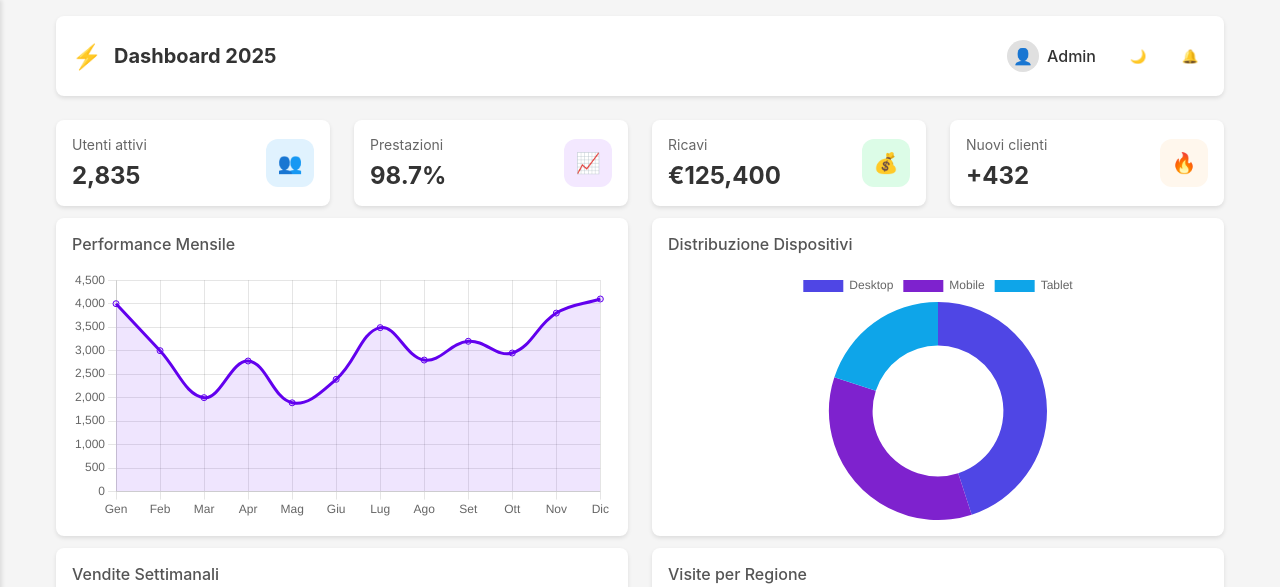
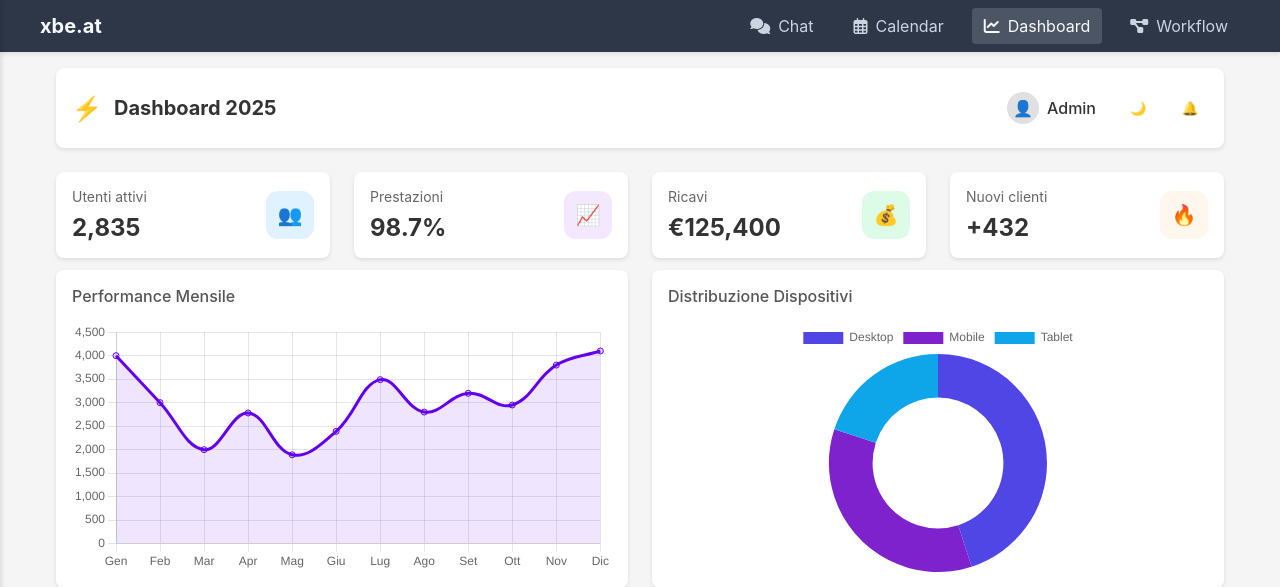
Before and after one commit to AndreaGrazia2/chat, a Flask app: page /dashboard/ in a window 1280 px wide. Shown: the top 587 px of the page. Run offline with Flask 3, Linux system fonts and the light colour scheme.

Commit message:
Navbar added

```diff
--- a/app.py
+++ b/app.py
@@ -3,7 +3,7 @@ gevent.monkey.patch_all()
 
 import os
 import sys
-from flask import Flask, request, jsonify, redirect
+from flask import Flask, request, jsonify, redirect, Blueprint
 from flask_socketio import SocketIO
 from dotenv import load_dotenv
 
@@ -32,6 +32,20 @@ from chat.handlers import register_handlers
 # Crea l'applicazione Flask
 app = Flask(__name__)
 app.config['SECRET_KEY'] = os.getenv('SECRET_KEY', 'dev_key')
+
+# Create a blueprint for common static files
+common_static = Blueprint('common_static', __name__,
+                         static_folder=os.path.join(os.path.dirname(os.path.abspath(__file__)), 'common/static'),
+                         static_url_path='/common')
+
+# Register the common static blueprint
+app.register_blueprint(common_static)
+
+# Add common templates to Jinja search path
+app.jinja_loader.searchpath.append(
+    os.path.join(os.path.dirname(os.path.abspath(__file__)), 'common/templates')
+)
+
 
 # Configura Socket.IO
 socketio = SocketIO(app, cors_allowed_origins="*",
--- a/cal/templates/calendar.html
+++ b/cal/templates/calendar.html
@@ -11,11 +11,15 @@
 	<link rel="stylesheet" href="/cal/static/css/utilities.css">
 	<link rel="stylesheet" href="/cal/static/css/responsive.css">
 	<link rel="stylesheet" href="/cal/static/css/drag-drop.css">
+	<!-- Shared navbar CSS and JS -->
+	<link rel="stylesheet" href="/common/css/navbar.css">
+	<script src="/common/js/navbar.js"></script>
 	<!-- Font Awesome per le icone -->
 	<link rel="stylesheet" href="https://cdnjs.cloudflare.com/ajax/libs/font-awesome/6.4.0/css/all.min.css">
 </head>
 
 <body class="light-theme">
+	{% include 'navbar.html' %}
 	<div class="app-container">
 		<!-- Header principale -->
 		<header class="header">
--- a/chat/templates/chat.html
+++ b/chat/templates/chat.html
@@ -10,6 +10,9 @@
 	<link rel="stylesheet" href="/chat/static/css/base.css">
 	<link rel="stylesheet" href="/chat/static/css/components.css">
 	<link rel="stylesheet" href="/chat/static/css/utilities.css">
+	<!-- Shared navbar CSS and JS -->
+	<link rel="stylesheet" href="/common/css/navbar.css">
+	<script src="/common/js/navbar.js"></script>
 	<!-- Socket.IO (libreria esterna) -->
 	<script src="https://cdn.socket.io/4.6.0/socket.io.min.js"></script>
 
@@ -20,6 +23,7 @@
 </head>
 
 <body class="dark-theme">
+	{% include 'navbar.html' %}
 	<div class="app-container">
 		<header class="header">
 			<div class="header-left">
--- /dev/null
+++ b/common/static/css/navbar.css
@@ -0,0 +1,65 @@
+.app-navbar {
+    background-color: var(--bg-secondary, #2d3748);
+    color: var(--text-primary, #f7fafc);
+    padding: 0.5rem 1rem;
+    box-shadow: 0 2px 4px rgba(0, 0, 0, 0.1);
+    z-index: 1000;
+}
+
+.navbar-container {
+    display: flex;
+    justify-content: space-between;
+    align-items: center;
+    max-width: 1200px;
+    margin: 0 auto;
+}
+
+.navbar-brand {
+    font-weight: bold;
+    font-size: 1.25rem;
+}
+
+.navbar-links {
+    display: flex;
+    gap: 1rem;
+}
+
+.navbar-link {
+    display: flex;
+    align-items: center;
+    gap: 0.5rem;
+    color: var(--text-secondary, #cbd5e0);
+    text-decoration: none;
+    padding: 0.5rem 0.75rem;
+    border-radius: 0.25rem;
+    transition: all 0.2s ease;
+}
+
+.navbar-link:hover {
+    color: var(--text-primary, #f7fafc);
+    background-color: rgba(255, 255, 255, 0.1);
+}
+
+.navbar-link.active {
+    color: var(--text-primary, #f7fafc);
+    background-color: rgba(255, 255, 255, 0.15);
+}
+
+.navbar-link i {
+    font-size: 1rem;
+}
+
+/* Responsive adjustments */
+@media (max-width: 768px) {
+    .navbar-link span {
+        display: none;
+    }
+
+    .navbar-link i {
+        font-size: 1.25rem;
+    }
+
+    .navbar-links {
+        gap: 0.5rem;
+    }
+}
--- /dev/null
+++ b/common/static/js/navbar.js
@@ -0,0 +1,20 @@
+document.addEventListener('DOMContentLoaded', function() {
+    // Determine current page and highlight the appropriate nav link
+    const currentPath = window.location.pathname;
+
+    // Remove any existing active classes
+    document.querySelectorAll('.navbar-link').forEach(link => {
+        link.classList.remove('active');
+    });
+
+    // Set active class based on current path
+    if (currentPath.includes('/chat/')) {
+        document.getElementById('nav-chat')?.classList.add('active');
+    } else if (currentPath.includes('/cal/')) {
+        document.getElementById('nav-calendar')?.classList.add('active');
+    } else if (currentPath.includes('/dashboard/')) {
+        document.getElementById('nav-dashboard')?.classList.add('active');
+    } else if (currentPath.includes('/workflow/')) {
+        document.getElementById('nav-workflow')?.classList.add('active');
+    }
+});
--- /dev/null
+++ b/common/templates/navbar.html
@@ -0,0 +1,25 @@
+<nav class="app-navbar">
+    <div class="navbar-container">
+        <div class="navbar-brand">
+            <span>xbe.at</span>
+        </div>
+        <div class="navbar-links">
+            <a href="/chat/" class="navbar-link" id="nav-chat">
+                <i class="fas fa-comments"></i>
+                <span>Chat</span>
+            </a>
+            <a href="/cal/" class="navbar-link" id="nav-calendar">
+                <i class="far fa-calendar-alt"></i>
+                <span>Calendar</span>
+            </a>
+            <a href="/dashboard/" class="navbar-link" id="nav-dashboard">
+                <i class="fas fa-chart-line"></i>
+                <span>Dashboard</span>
+            </a>
+            <a href="/workflow/" class="navbar-link" id="nav-workflow">
+                <i class="fas fa-project-diagram"></i>
+                <span>Workflow</span>
+            </a>
+        </div>
+    </div>
+</nav>
--- a/dashboard/templates/dashboard.html
+++ b/dashboard/templates/dashboard.html
@@ -5,12 +5,18 @@
 	<meta charset="UTF-8">
 	<meta name="viewport" content="width=device-width, initial-scale=1.0">
 	<title>Dashboard 2025</title>
+	<!-- Shared navbar CSS and JS -->
+	<link rel="stylesheet" href="/common/css/navbar.css">
+	<script src="/common/js/navbar.js"></script>
+	<!-- Font Awesome for icons -->
+	<link rel="stylesheet" href="https://cdnjs.cloudflare.com/ajax/libs/font-awesome/6.4.0/css/all.min.css">
 	<!-- Include Chart.js for better chart rendering -->
 	<script src="https://cdnjs.cloudflare.com/ajax/libs/Chart.js/3.9.1/chart.min.js"></script>
 	<link rel="stylesheet" href="/dashboard/static/css/dashboard.css"
 </head>
 
 <body>
+	{% include 'navbar.html' %}
 	<div class="container">
 		<!-- Header -->
 		<header class="header">
--- a/workflow/templates/workflow.html
+++ b/workflow/templates/workflow.html
@@ -7,9 +7,15 @@
 	<title>Workflow Editor</title>
 	<link href="https://unpkg.com/tailwindcss@^2.2/dist/tailwind-dark.min.css" rel="stylesheet">
 	<link href="/workflow/static/css/workflow.css" rel="stylesheet">
+	<!-- Shared navbar CSS and JS -->
+	<link rel="stylesheet" href="/common/css/navbar.css">
+	<script src="/common/js/navbar.js"></script>
+	<!-- Font Awesome for icons -->
+	<link rel="stylesheet" href="https://cdnjs.cloudflare.com/ajax/libs/font-awesome/6.4.0/css/all.min.css">
 </head>
 
 <body class="bg-gray-50 dark:bg-gray-900 transition-colors duration-200">
+	{% include 'navbar.html' %}
 	<div class="flex flex-col h-screen">
 		<!-- Toolbar -->
 		<div class="bg-gray-800 dark:bg-gray-950 text-white p-3 flex justify-between items-center">
```
